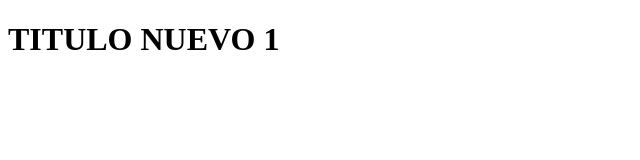
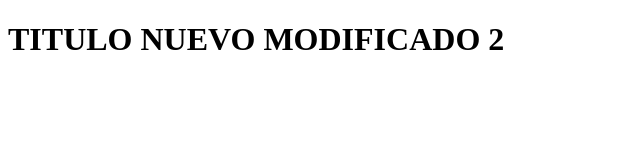
Before and after one commit to AlejandroE207/HelloGit, a plain HTML site: page index.html in a window 1280 px wide. Shown: the whole page, without its empty margins (0-640 px from the left). Drawn offline with Linux system fonts and the light colour scheme.

Commit message:
Se modifico segunda vez el titulo

```diff
--- a/index.html
+++ b/index.html
@@ -8,7 +8,7 @@
     </head>
     <body>
         <h1>
-            TITULO NUEVO 1
+            TITULO NUEVO MODIFICADO 2
         </h1>
     </body>
 </html>
```
